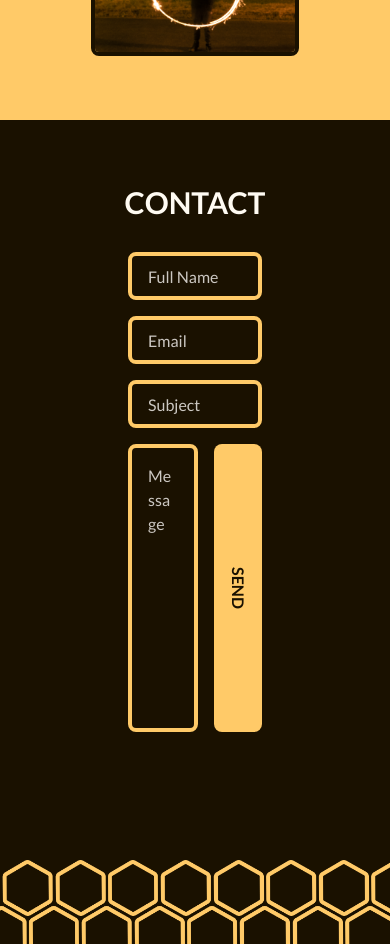
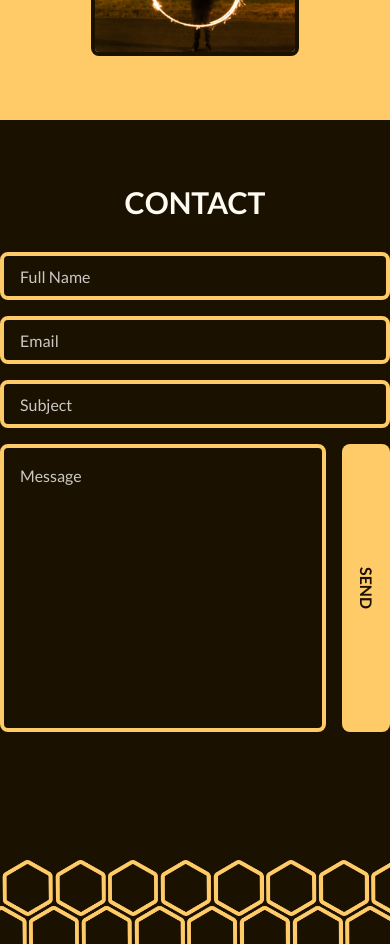
Before and after one commit to TRZMlEL/trzmiel, a React (Create React App) app: page / in a window 390 px wide. Shown: the part 6560-7504 px from the top of the page. Built offline with nearby package versions, Linux system fonts and the light colour scheme; a web font is replaced by a local one.

Commit message:
modified:   src/Contact.js

```diff
--- a/src/Contact.js
+++ b/src/Contact.js
@@ -19,7 +19,7 @@ const Contact = () => {
           e.target.reset()
       };
   return (
-    <div className='pt-4rem pb-4rem pl-8rem pr-8rem lg:pl-32rem lg:pr-32rem flex flex-col text-light'>
+    <div className='pt-4rem pb-4rem  pl-0 pr-0 md:pl-8rem md:pr-8rem lg:pl-32rem lg:pr-32rem flex flex-col text-light'>
         <div className='flex justify-center items-center mb-2rem'>
             <h2 className='font-semibold text-3xl'>CONTACT</h2>
         </div>
```
